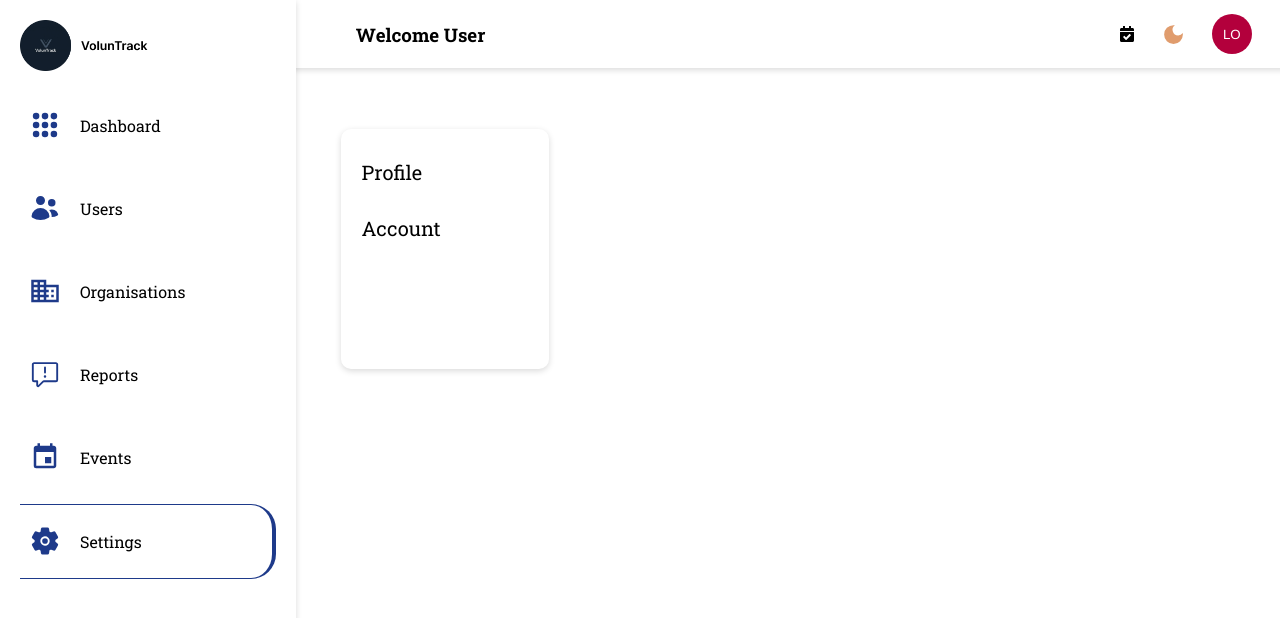
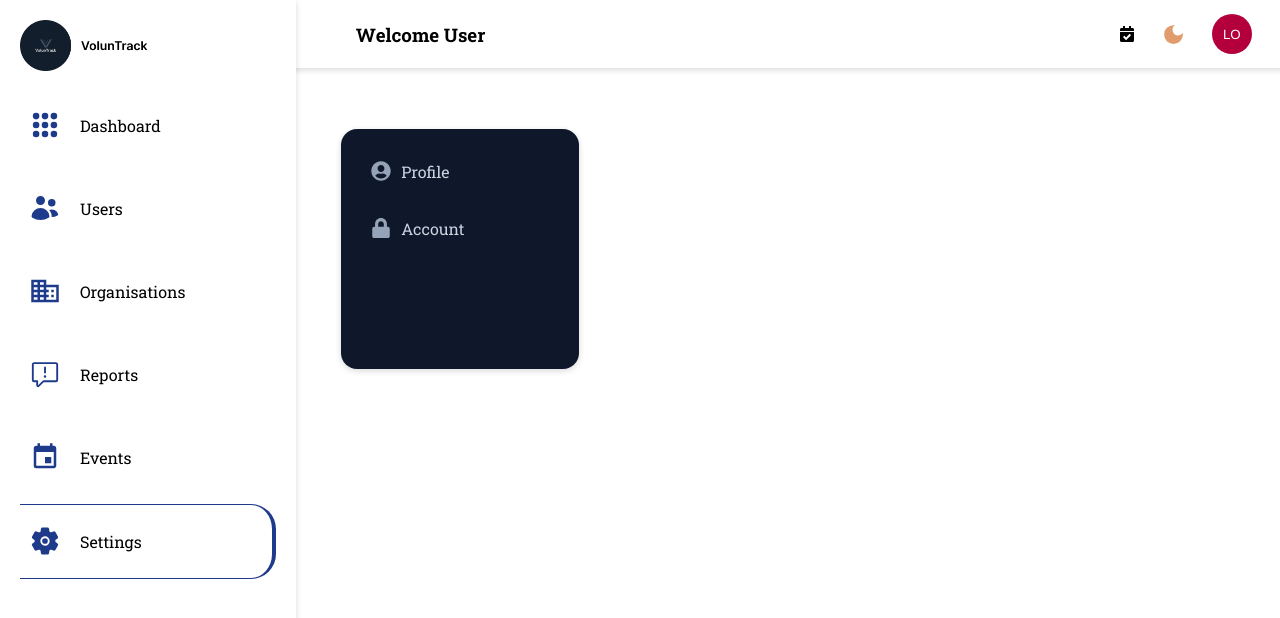
Before and after one commit to mbk-strath/VolunTrack, a React (Vite) app in the folder frontend/: page /dashboard/admin/settings in a window 1280 px wide. Shown: the top 618 px of the page. Built offline with nearby package versions, Linux system fonts and the light colour scheme; the HTML template or start-up script is replaced by a standard one; a web font is replaced by a local one.

Commit message:
Added icons to the settings pages

```diff
--- a/frontend/src/App.jsx
+++ b/frontend/src/App.jsx
@@ -26,6 +26,7 @@ import AdminHome from "./pages/admin/AdminHome";
 import VerifyUser from "./components/main/VerifyUser";
 import AdminUsers from "./pages/admin/AdminUsers";
 import AdminSettings from "./pages/admin/AdminSettings";
+import AdminSettingsProfile from "./pages/admin/SettingsProfile";
 
 function App() {
   return (
@@ -61,6 +62,7 @@ function App() {
             <Route path="events" element={<AdminEvents />} />
             <Route path="settings" element={<AdminSettings />}>
               <Route path="account" element={<AccountPage />} />
+              <Route path="profile" element={<AdminSettingsProfile />} />
             </Route>
           </Route>
         </Routes>
--- a/frontend/src/components/admin/SettAdmLinks.jsx
+++ b/frontend/src/components/admin/SettAdmLinks.jsx
@@ -1,22 +1,28 @@
 import React from "react";
 import { NavLink } from "react-router-dom";
+import { FaUserCircle, FaLock } from "react-icons/fa";
 import { ImProfile } from "react-icons/im";
+import "../../styles/admin/settadmlinks.css";
+
+
 function SettAdmLinks() {
   return (
     <div className="settingVolNav">
       <NavLink
-        to="/dashboard/admuin/settings"
+        to="/dashboard/admin/settings/profile"
         end
         className={({ isActive }) => (isActive ? "btn active" : "btn")}
       >
-        Profile
+        <FaUserCircle className="icon" />
+        <span>Profile</span>
       </NavLink>
 
       <NavLink
         to="/dashboard/admin/settings/account"
         className={({ isActive }) => (isActive ? "btn active" : "btn")}
       >
-        Account
+        <FaLock className="icon" />
+        <span>Account</span>
       </NavLink>
     </div>
   );
--- /dev/null
+++ b/frontend/src/styles/admin/settadmlinks.css
@@ -0,0 +1,43 @@
+.settingVolNav {
+  display: flex;
+  flex-direction: column;
+  gap: 12px;
+  padding: 20px;
+  background-color: #0f172a; /* dark navy background */
+  border-radius: 16px;
+}
+
+.btn {
+  display: flex;
+  align-items: center;
+  gap: 10px;
+  color: #cbd5e1;
+  background: transparent;
+  border: none;
+  font-size: 16px;
+  font-weight: 500;
+  cursor: pointer;
+  padding: 12px 18px;
+  border-radius: 10px;
+  text-decoration: none;
+  transition: background 0.3s ease, color 0.3s ease;
+}
+
+.btn:hover {
+  background-color: #1e293b;
+  color: #fff;
+}
+
+.btn.active {
+  background-color: #1e293b;
+  color: #fff;
+}
+
+.icon {
+  font-size: 20px;
+  color: #94a3b8;
+}
+
+.btn.active .icon {
+  color: #60a5fa; /* blue tone for active icon */
+}
```
Also changed, not shown: frontend/src/pages/admin/SettingsProfile.jsx (line endings or trailing spaces).
